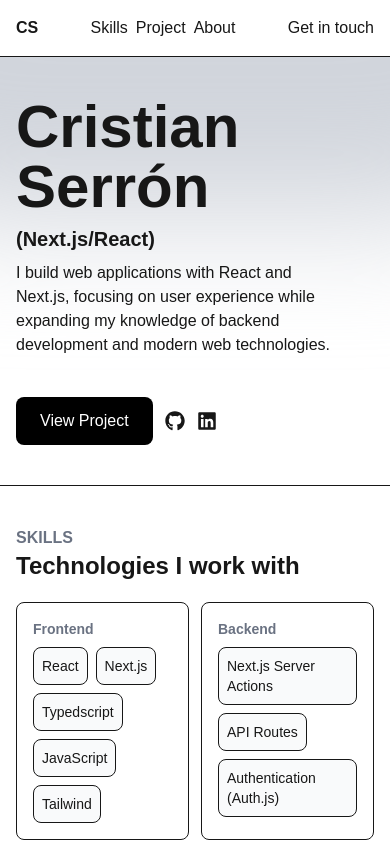
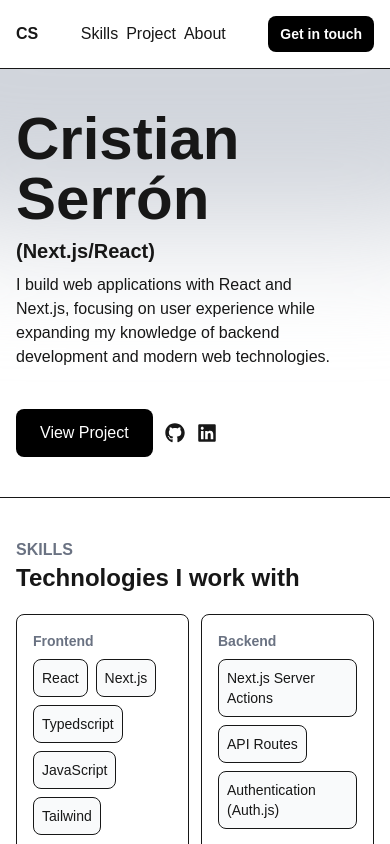
Before and after one commit to Cristian-Ser/portfolio, a Next.js app: page / in a window 390 px wide. Shown: the top 844 px of the page. Built offline with nearby package versions, Linux system fonts and the light colour scheme.

Commit message:
Finished final touches before working on responsive design

```diff
--- a/app/components/Contact.tsx
+++ b/app/components/Contact.tsx
@@ -12,7 +12,7 @@
   };
   return (
     <section
-      id="skills"
+      id="contact"
       className="relative border-b overflow-hidden scroll-mt-14"
     >
       <div className="flex flex-col justify-center gap-5 max-w-3xl mx-auto px-4 py-10 min-h-100">
@@ -28,7 +28,7 @@
             <div className="grid grid-cols-2">
               <IoMdMail className="size-6" />
               <button onClick={copyText} title="Copy" className="justify-self-end cursor-pointer">
-                <FaRegCopy className="size-6" />
+                <FaRegCopy className="size-6 active:size-5 duration-75" />
               </button>
             </div>
             {/* text */}
--- a/app/components/Header.tsx
+++ b/app/components/Header.tsx
@@ -5,30 +5,53 @@
     return document.getElementById(id)?.scrollIntoView({ behavior: "smooth" });
   };
   const scrollTop = () => {
-    return window.scrollTo({top:0, behavior: 'smooth'})
-  }
+    return window.scrollTo({ top: 0, behavior: "smooth" });
+  };
   return (
     <header className="z-100 sticky top-0 bg-white/80 backdrop-blur-3xl border-b">
-      <div className="grid grid-col-3 max-w-3xl mx-auto p-4">
+      <div className="grid grid-col-3 max-w-3xl mx-auto p-4 items-center">
         {/* logo */}
-        <button className="col-start-1 text-left font-black cursor-pointer" onClick={scrollTop}>CS</button>
+        <button
+          className="col-start-1 text-left font-black cursor-pointer"
+          onClick={scrollTop}
+        >
+          CS
+        </button>
         {/* Nav */}
         <nav>
           <ul className="col-start-2 gap-2 flex justify-center">
             <li>
-              <button className="cursor-pointer" onClick={() => handleScroll("skills")}>Skills</button>
+              <button
+                className="cursor-pointer"
+                onClick={() => handleScroll("skills")}
+              >
+                Skills
+              </button>
             </li>
             {/* Project */}
             <li>
-              <button className="cursor-pointer" onClick={() => handleScroll("project")}>Project</button>
+              <button
+                className="cursor-pointer"
+                onClick={() => handleScroll("project")}
+              >
+                Project
+              </button>
             </li>
             {/* About */}
             <li>
-              <button className="cursor-pointer" onClick={() => handleScroll("")}>About</button>
+              <button
+                className="cursor-pointer"
+                onClick={() => handleScroll("about")}
+              >
+                About
+              </button>
             </li>
           </ul>
         </nav>
-        <button className="col-start-3 text-right cursor-pointer">Get in touch</button>
+        {/* get in touch */}
+        <button className="col-start-3 justify-self-end py-2 px-3 bg-black text-white rounded-lg cursor-pointer hover:-translate-y-0.5 duration-300 text-sm font-semibold" onClick={() => handleScroll('contact')}>
+          Get in touch
+        </button>
       </div>
     </header>
   );
```
